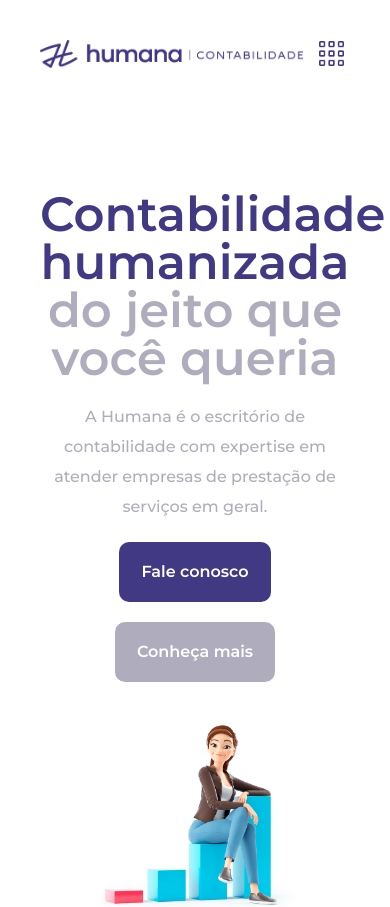
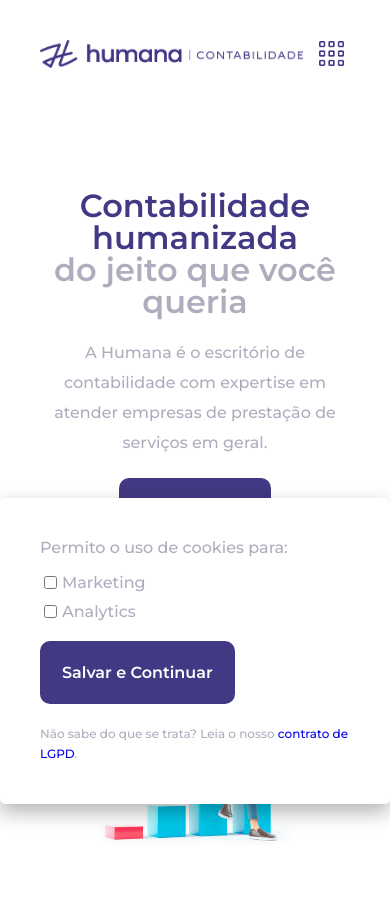
Before and after one commit to feliphepaz/humanaContabilidade, a React (Create React App) app: page / in a window 390 px wide. Shown: the top 907 px of the page. Built offline with nearby package versions, Linux system fonts and the light colour scheme.

Commit message:
depoimento adicionado e estilos modificados

```diff
--- a/src/App.js
+++ b/src/App.js
@@ -9,6 +9,7 @@ import Produtos from './Produtos';
 import Parceiros from './Parceiros';
 import Contato from './Contato';
 import Portal from './Portal';
+import Cookie from './Cookie';
 
 function animeScroll() {
     const target = document.querySelectorAll('[data-anime]');
@@ -40,6 +41,7 @@ const App = () => {
         <Route path='portal' element={<Portal />} />
       </Routes>
       <Footer />
+      <Cookie />
     </BrowserRouter>
   )
 }
--- a/src/Components/Banner.css
+++ b/src/Components/Banner.css
@@ -63,6 +63,12 @@
     }
 }
 
+@media (max-width: 450px) {
+    .banner-text h1 {
+        font-size: var(--size32);
+    }
+}
+
 @media (max-width: 420px) {
     .banner .container {
         padding: 0px;
--- a/src/Components/ContatoContent.js
+++ b/src/Components/ContatoContent.js
@@ -13,7 +13,7 @@ const ContatoContent = (props) => {
                         <li className='tel'>
                             <div>
                                 <h4>Fale conosco</h4>
-                                <Link to=''>(11) 5521-0911</Link>
+                                <a href='https://api.whatsapp.com/send?phone=5511992300024' target='_blank'>(11) 99230-0024</a>
                             </div>
                         </li>
                         <li className='mail'>
--- /dev/null
+++ b/src/Cookie.css
@@ -0,0 +1,65 @@
+@keyframes slideUp {
+    to {
+      transform: initial;
+      opacity: initial;
+    }
+  }
+
+  .cookie-container {
+    position: fixed;
+    bottom: 40px;
+    left: 40px;
+    background: #ffffff;
+    box-shadow: 0px 8px 20px rgba(0, 0, 0, 0.3);
+    border-radius: 5px;
+    padding: 40px;
+    transform: translateY(-30px);
+    opacity: 0;
+    animation: slideUp 0.5s forwards;
+    width: 300px;
+  }
+
+  .cookie-container legend {
+      margin-top: 20px;
+      line-height: var(--lineHeightAlt);
+      font-weight: var(--fontMedium);
+      font-size: var(--size12);
+  }
+
+  .cookie-save {
+    margin-top: 20px;
+    cursor: pointer;
+  }
+
+  .cookie p {
+    margin-bottom: 15px;
+    font-size: var(--size16);
+    font-weight: var(--fontMedium);
+    line-height: var(--lineHeightAlt);
+  }
+
+  .cookie label {
+    display: flex;
+    align-items: center;
+    margin-bottom: 10px;
+    font-weight: var(--fontMedium);
+  }
+
+  .cookie label:last-child {
+    margin-bottom: 0px;
+  }
+
+  .cookie label input {
+    margin-right: 5px;
+  }
+
+  .cookie-container .cta {
+    align-self: center;
+  }
+
+  @media (max-width: 420px) {
+    .cookie-container {
+      width: 100%;
+      left: 0;
+    }
+  }
--- /dev/null
+++ b/src/Cookie.js
@@ -0,0 +1,64 @@
+import React from 'react';
+import './Cookie.css';
+
+const Cookie = () => {
+    const [showContainer, setShowContainer] = React.useState(true);
+    const [marketing, setMarketing] = React.useState(false);
+    const [analytics, setAnalytics] = React.useState(false);
+
+    React.useEffect(() => {
+        if (!window.localStorage.getItem('marketing') && !window.localStorage.getItem('analytics')) {
+            getPref();
+            setShowContainer(true);
+            } else {
+            setShowContainer(false);
+            if (window.localStorage.getItem('marketing')) {
+                getMarketing()
+            }
+            if (window.localStorage.getItem('analytics')) {
+                getAnalytics();
+            }
+        }
+    }, [])
+
+
+    function getPref() {
+        if (marketing) {
+            getMarketing()
+            window.localStorage.setItem('marketing', 'cookie aceito');
+        }
+        if (analytics) {
+            getAnalytics();
+            window.localStorage.setItem('analytics', 'cookie aceito');
+        }
+        setShowContainer(false);
+    }
+
+    function getMarketing() {
+        console.log('Função de Marketing');
+    }
+
+    function getAnalytics() {
+        console.log('Função do Analytics');
+    }
+
+    return (
+        <div className='cookie-container' style={showContainer ? {display: 'block'} : {display: 'none'}}>
+            <div class='cookie'>
+                <p>Permito o uso de cookies para:</p>
+                <label for="marketing">
+                    <input type="checkbox" name='marketing' id="marketing" checked={marketing} onChange={({target}) => setMarketing(target.checked)}/>
+                    Marketing
+                </label>
+                <label for="analytics">
+                    <input type="checkbox" name='analytics' id="analytics" checked={analytics} onChange={({target}) => setAnalytics(target.checked)}/>
+                    Analytics
+                </label>
+            </div>
+            <button class='cookie-save cta' onClick={getPref}>Salvar e Continuar</button>
+            <legend>Não sabe do que se trata? Leia o nosso <a href='https://humanacontabilidade.com.br/privacidade_prover_contabilidade.pdf' target='_blank'>contrato de LGPD</a>.</legend>
+        </div>
+    )
+}
+
+export default Cookie
--- a/src/Geral.css
+++ b/src/Geral.css
@@ -48,6 +48,9 @@ body {
     border-radius: 10px;
     border: 2px solid transparent !important;
     transition: .4s;
+    font-family: var(--font);
+    font-size: var(--size16);
+    font-weight: var(--fontSemiBold);
 }
 
 .portal:hover, .cta:hover, .btn:hover, .submit:hover {
--- a/src/Parceiros.js
+++ b/src/Parceiros.js
@@ -12,6 +12,8 @@ import fprati from './Assets/fprati.png';
 import adayr from './Assets/adayr.png';
 import patricia from './Assets/patricia.png';
 import roberta from './Assets/roberta.png';
+import gaba from './Assets/gaba.png';
+import equilibriumm from './Assets/equilibriumm.png';
 
 const Parceiros = () => {
     return (
@@ -142,6 +144,26 @@ const Parceiros = () => {
                             </div>
                         </div>
                     </li>
+                    <li>
+                        <div className='logo-box'>
+                            <img className='logo-empresa' src={equilibriumm} alt=''></img>
+                        </div>
+                        <div>
+                            <p>A Equilibriumm nasceu em 2012 com o propósito de levar a seus pacientes recursos terapêuticos  que proporcionem uma melhor qualidade de vida.</p>
+                            <div className='documentario'>
+                                <div className='documentario-perfil'>
+                                    <div>
+                                        <img src={gaba} alt=''></img>
+                                    </div>
+                                    <div>
+                                        <h4>Danilo Gaba</h4>
+                                        <span>C.E.O da Equilibriumm Consultório Psicológico</span>
+                                    </div>
+                                </div>
+                                <p>Sou grato em ser cliente da Dilma. Confesso ter sido resistente antes do primeiro contato, por sempre ter sido autônomo, mas hoje reconheço ser melhor este formato. Graças a sua paciência e dedicação no apoio das minhas dúvidas e inseguranças.</p>
+                            </div>
+                        </div>
+                    </li>
                 </ul>
             </div>
         </section>
```
Also changed, not shown: src/Assets/equilibriumm.png (added), src/Assets/gaba.png (added).
